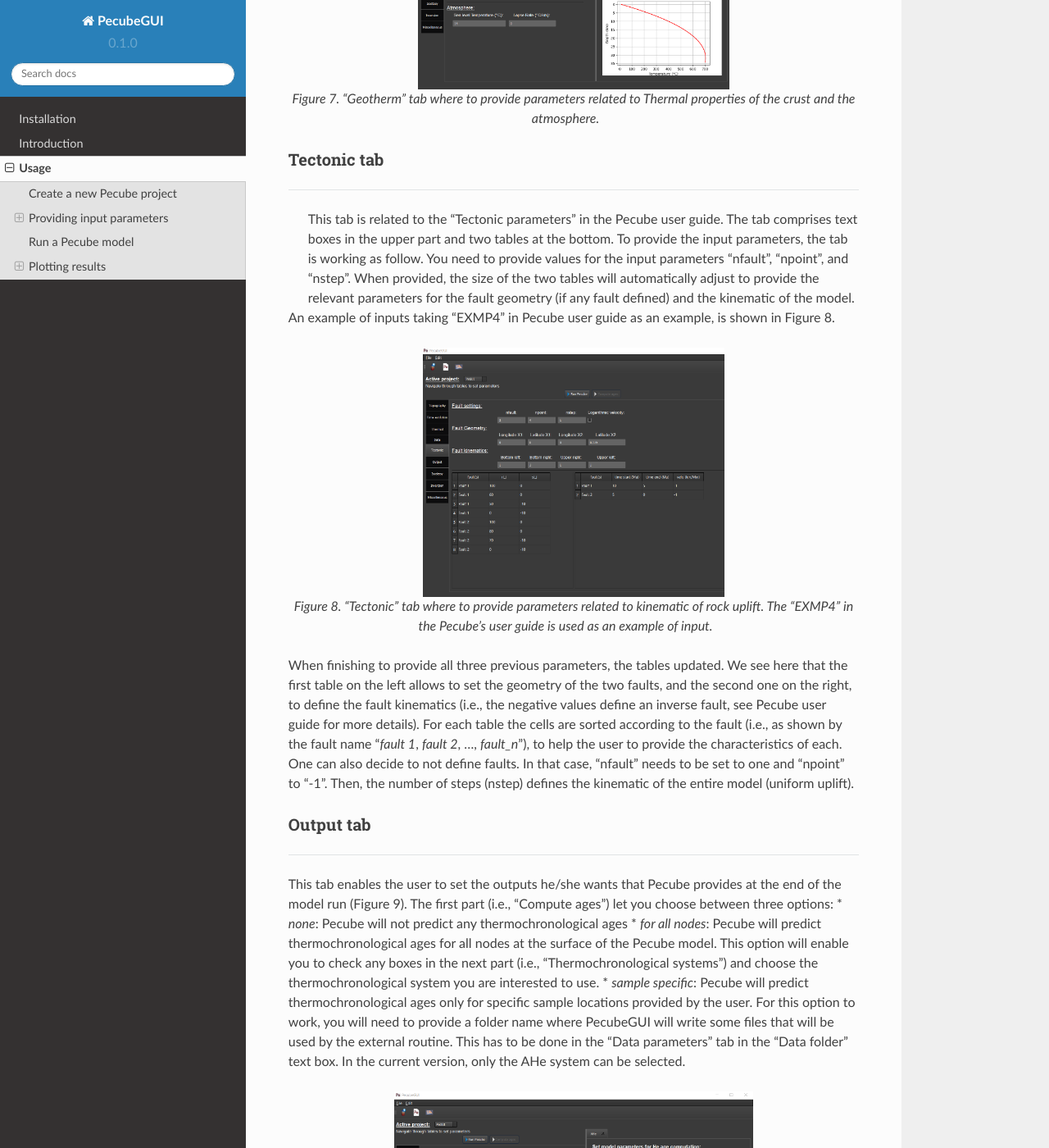
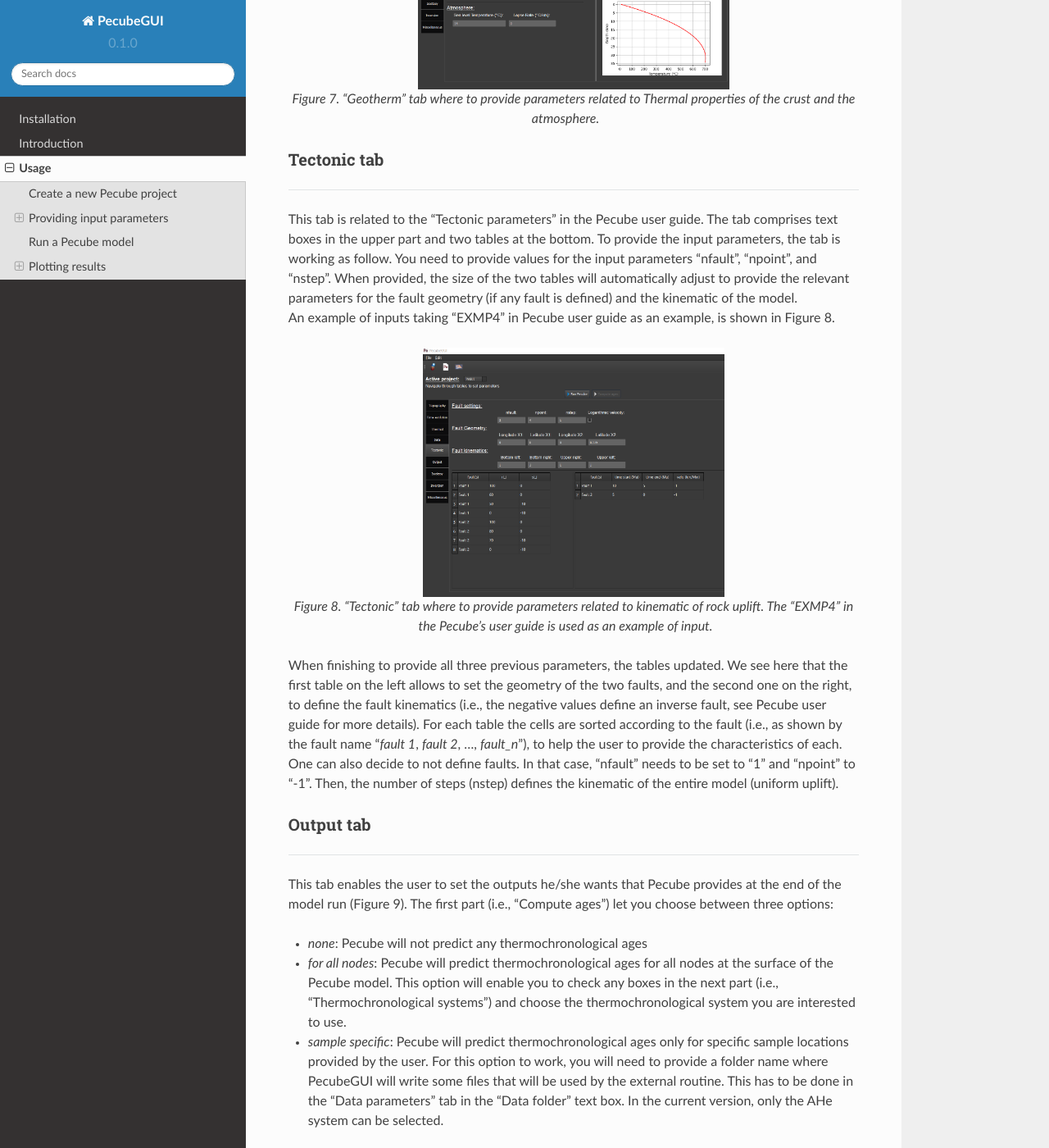
Before and after one commit to MBernAca/PecubeGUI_Doc, a Sphinx documentation site: the page built from docs/source/Usage.rst, in a window 1280 px wide and 1400 px high, scrolled down 4285 px. Shown: the whole window at 82% size. Built offline with Sphinx 7.4.7 and the Read the Docs theme 2.0.0, drawn with Linux system fonts in a browser that asks for light colours; some of the changed text lies outside the part shown.

Commit message:
Update Usage.rst

```diff
--- a/docs/source/Usage.rst
+++ b/docs/source/Usage.rst
@@ -112,7 +112,7 @@ Tectonic tab
 
 ==================================
 
-|  This tab is related to the “Tectonic parameters” in the Pecube user guide. The tab comprises text boxes in the upper part and two tables at the bottom. To provide the input parameters, the tab is working as follow. You need to provide values for the input parameters “nfault”, “npoint”, and “nstep”. When provided, the size of the two tables will automatically adjust to provide the relevant parameters for the fault geometry (if any fault defined) and the kinematic of the model.
+| This tab is related to the “Tectonic parameters” in the Pecube user guide. The tab comprises text boxes in the upper part and two tables at the bottom. To provide the input parameters, the tab is working as follow. You need to provide values for the input parameters “nfault”, “npoint”, and “nstep”. When provided, the size of the two tables will automatically adjust to provide the relevant parameters for the fault geometry (if any fault is defined) and the kinematic of the model.
 | An example of inputs taking “EXMP4” in Pecube user guide as an example, is shown in Figure 8.
 
 .. figure:: ../images/Tectonic_tab.png
@@ -121,7 +121,7 @@ Tectonic tab
 
   *Figure 8. "Tectonic" tab where to provide parameters related to kinematic of rock uplift. The "EXMP4" in the Pecube's user guide is used as an example of input.*
 
-| When finishing to provide all three previous parameters, the tables updated. We see here that the first table on the left allows to set the geometry of the two faults, and the second one on the right, to define the fault kinematics (i.e., the negative values define an inverse fault, see Pecube user guide for more details). For each table the cells are sorted according to the fault (i.e., as shown by the fault name “*fault 1*, *fault 2*, …, *fault_n*”), to help the user to provide the characteristics of each. One can also decide to not define faults. In that case, “nfault” needs to be set to one and “npoint” to “-1”. Then, the number of steps (nstep) defines the kinematic of the entire model (uniform uplift).
+| When finishing to provide all three previous parameters, the tables updated. We see here that the first table on the left allows to set the geometry of the two faults, and the second one on the right, to define the fault kinematics (i.e., the negative values define an inverse fault, see Pecube user guide for more details). For each table the cells are sorted according to the fault (i.e., as shown by the fault name “*fault 1*, *fault 2*, …, *fault_n*”), to help the user to provide the characteristics of each. One can also decide to not define faults. In that case, “nfault” needs to be set to "1" and “npoint” to “-1”. Then, the number of steps (nstep) defines the kinematic of the entire model (uniform uplift).
 
 
 Output tab
@@ -130,6 +130,7 @@ Output tab
 ==================================
 
 This tab enables the user to set the outputs he/she wants that Pecube provides at the end of the model run (Figure 9). The first part (i.e., “Compute ages”) let you choose between three options:
+
 *	*none*: Pecube will not predict any thermochronological ages
 *	*for all nodes*: Pecube will predict thermochronological ages for all nodes at the surface of the Pecube model. This option will enable you to check any boxes in the next part (i.e., “Thermochronological systems”) and choose the thermochronological system you are interested to use.
 *	*sample specific*: Pecube will predict thermochronological ages only for specific sample locations provided by the user. For this option to work, you will need to provide a folder name where PecubeGUI will write some files that will be used by the external routine. This has to be done in the “Data parameters” tab in the “Data folder” text box. In the current version, only the AHe system can be selected.
```
Also changed, not shown: other parts of docs/source/Usage.rst (+2 -2 lines).
